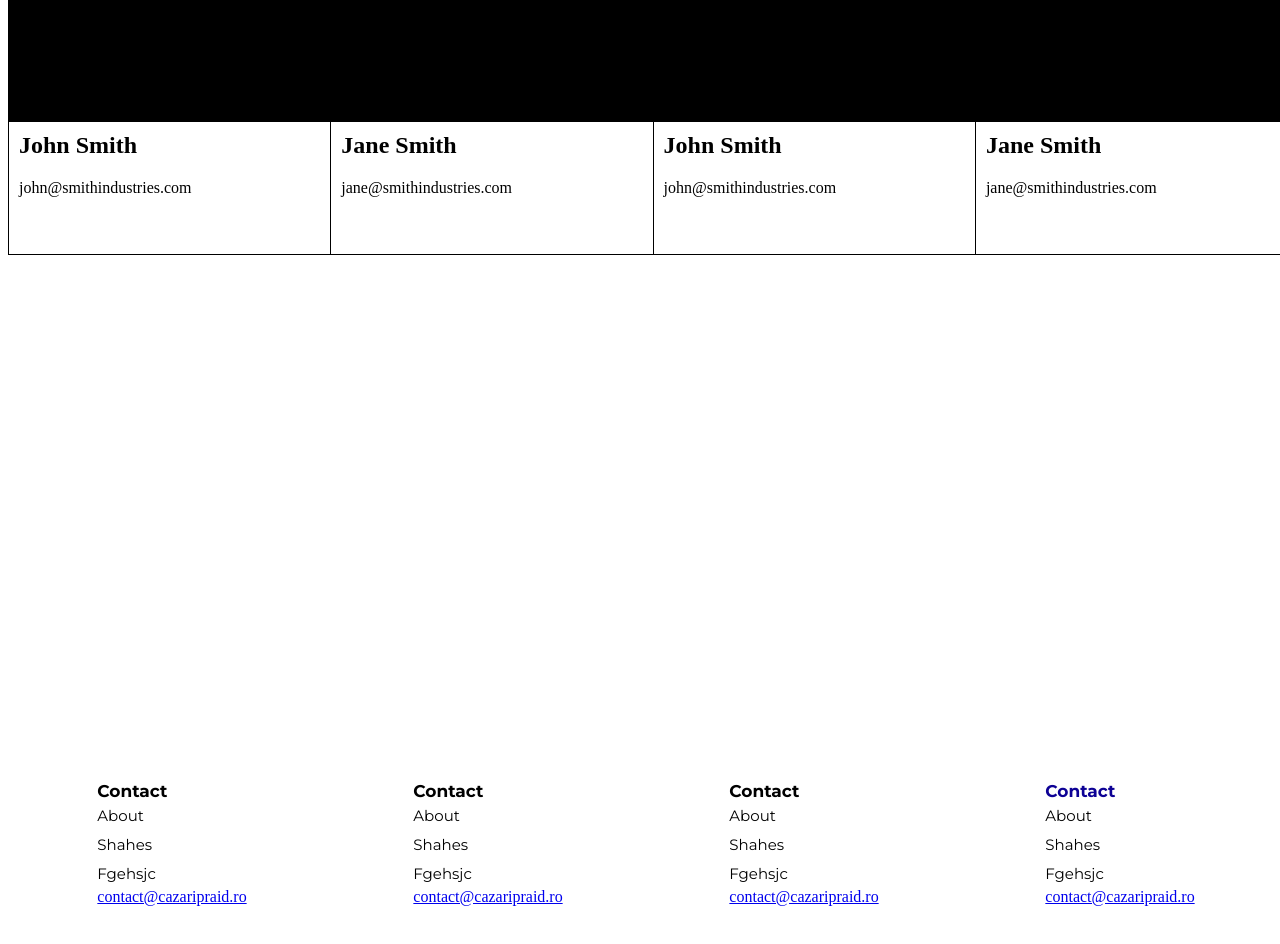
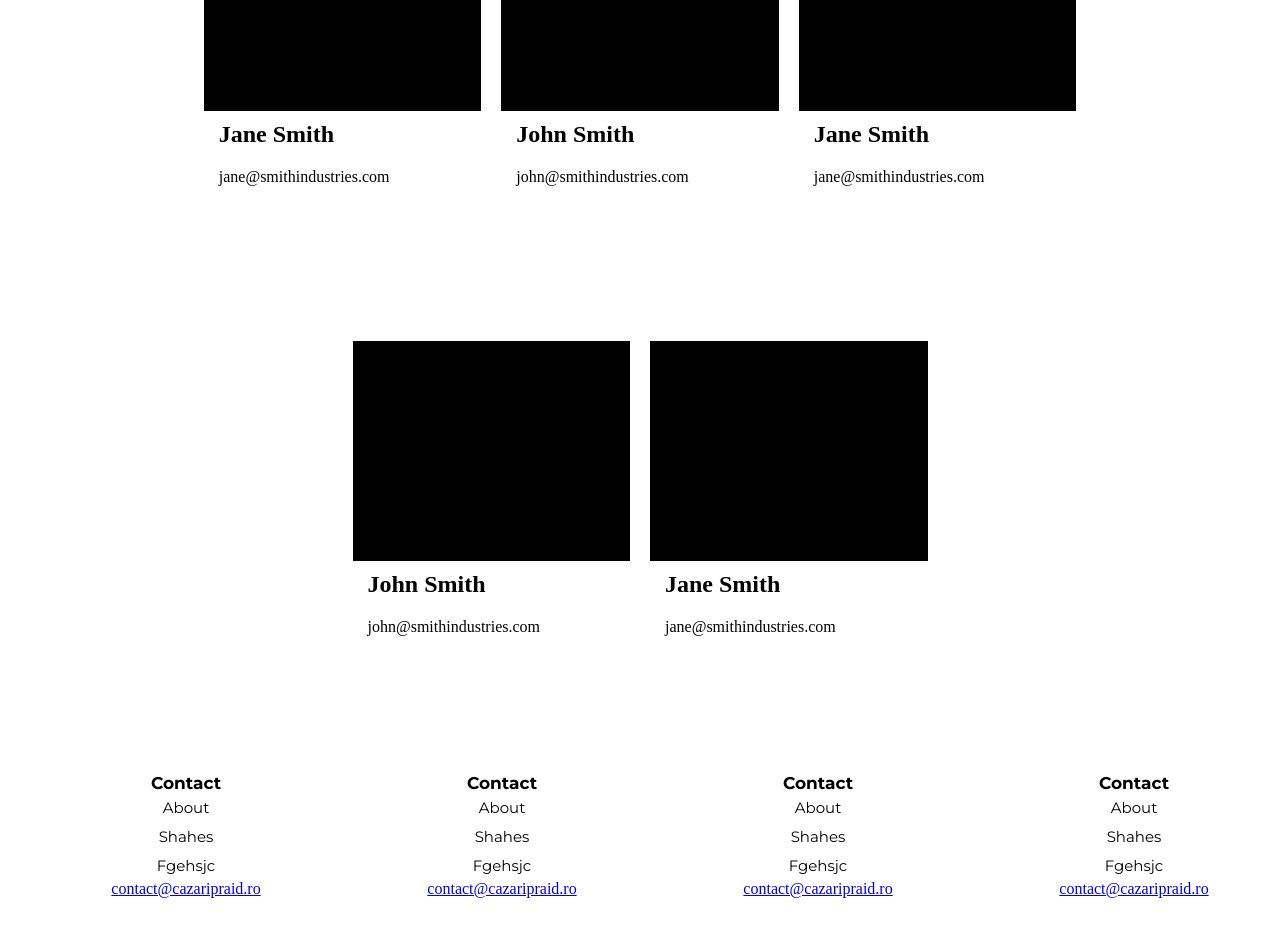
Before and after one commit to Cosmin-Mare/cazari-pride, a Next.js app: page / in a window 1280 px wide. Shown: the part 1280-2224 px from the top of the page. Built offline with nearby package versions, Linux system fonts and the light colour scheme.

Commit message:
make the cardds responsive

```diff
--- a/src/components/card.module.css
+++ b/src/components/card.module.css
@@ -2,29 +2,31 @@
 
 
 .allCardsContainer{
-    display: grid;
-    grid-template-columns: 22.5% 22.5% 22.5% 22.5%;
-  grid-template-rows: 400px 400px 400px;
-  column-gap: 3%;
-  row-gap: 40px;
-  padding-top: 50px;
+ max-width:1090px;
+ display: flex;
+ justify-content: center;
+ align-items: center;
+ padding:10px;
+ flex-wrap: wrap;
+ min-height: 100vh;
+    margin: 0 auto;
 }
 
 .cardContainer{
+    width: calc(25% - 15px);
+    height: 400px;
     display: flex;
     flex-direction: column;
-   height: 400px;
-   width: 323.77px;
-   background-color: white;
-   justify-content: center  ;
-   border: 1px black solid;
+    align-items: center;
+    justify-content: center;
+    padding: 20px 20px;
+    border-radius: 5px;
+    margin-bottom: 10px;
 }
 
-
-
 .photoCardContainer{
-
     display: inline-block;
+    width: 100%;
     padding: 10px;
     height:50%;
     background-color: black;
@@ -32,10 +34,11 @@
 
 
 .descriptionCardContainer{
-    background-color: whites;
+    background-color: white;
     flex-shrink: 0;
     bottom: 0;
     padding-right: 10px;
+    width: 100%;
 }
 
 .descriptionCardContainer h2{
@@ -52,8 +55,8 @@
 
 
 
-@media (max-width:851px){
-    .allCardsContainer{
-        grid-auto-flow: column;
+@media (max-width:1045px){
+    .cardContainer{
+        width: calc(50% - 10px);
     }
 }
--- a/src/components/footer.module.css
+++ b/src/components/footer.module.css
@@ -2,65 +2,76 @@
 
 
 
-.footerContainer{
-height: 300px;
+.footerContainer {
+  height: auto;
   width: 100%;
   display: flex;
+  flex-wrap: wrap;
   justify-content: space-around;
   align-items: center;
-background-color:white;
+  background-color: white;
+  padding: 20px;
 }
 
-  .footerItemContainer{
- display: inline-block;
+.footerItemContainer {
+  display: flex;
+  flex-direction: column;
   justify-content: center;
   align-items: center;
- padding-left: 12px;
+  padding: 20px;
+  flex: 1 1 200px;
+  min-width: 150px;
 }
 
-  .footerTitle{
+.footerTitle {
   font-family: 'Montserrat', sans-serif;
   font-size: 17px;
   font-weight: bold;
-    margin: 0px;
+  margin: 0;
   cursor: default;
-    transition:all 1s;
-  &:after,&:before{
-    content:" ";
-    width:5px;
-    height:5px;
-    position:absolute;
-    border :0px solid #fff;
-    transition:all 1s;
-    }
-  &:after{
-    top:-1px;
-    left:-1px;
-
-  }
-  &:before{
-    bottom:-1px;
-    right:-1px;
-    border-bottom:2px solid rgba(0, 0, 0, 0);
-
-  }
-  &:hover{
-    border-top-right-radius:0px;
-  border-bottom-left-radius:0px;
-   color:#0d0195;
-    &:before,&:after{
-      width:100%;
-      height:100%;
-    border-color:rgb(0, 0, 0);
-    }
-  }
+  transition: all 1s;
+  position: relative;
 }
 
-  .footerItem{
+.footerTitle:after,
+.footerTitle:before {
+  content: " ";
+  width: 5px;
+  height: 5px;
+  position: absolute;
+  border: 0 solid #fff;
+  transition: all 1s;
+}
+
+.footerTitle:after {
+  top: -1px;
+  left: -1px;
+}
+
+.footerTitle:before {
+  bottom: -1px;
+  right: -1px;
+  border-bottom: 2px solid rgba(0, 0, 0, 0);
+}
+
+.footerTitle:hover {
+  border-top-right-radius: 0;
+  border-bottom-left-radius: 0;
+  color: #0d0195;
+}
+
+.footerTitle:hover:before,
+.footerTitle:hover:after {
+  width: 100%;
+  height: 100%;
+  border-color: rgb(0, 0, 0);
+}
+
+.footerItem {
   font-family: 'Montserrat', sans-serif;
   font-size: 15px;
   display: block;
   padding-left: 5px;
-    margin: 0px;
-    padding: 5px 0px;
+  margin: 0;
+  padding: 5px 0;
 }
--- a/src/components/header.module.css
+++ b/src/components/header.module.css
@@ -95,18 +95,13 @@
 
 
 
-@media only screen and (min-width:851px){
+@media only screen and (min-width:601px){
   .menuButton{
       display: none;
   }
 }
 
-@media (min-width:601px ){
-.itemContainer{
 
-}
-
-}
 @media(max-width:600px){
 
   .itemContainer{
```
Lines whose indentation alone changed are shown as unchanged.
